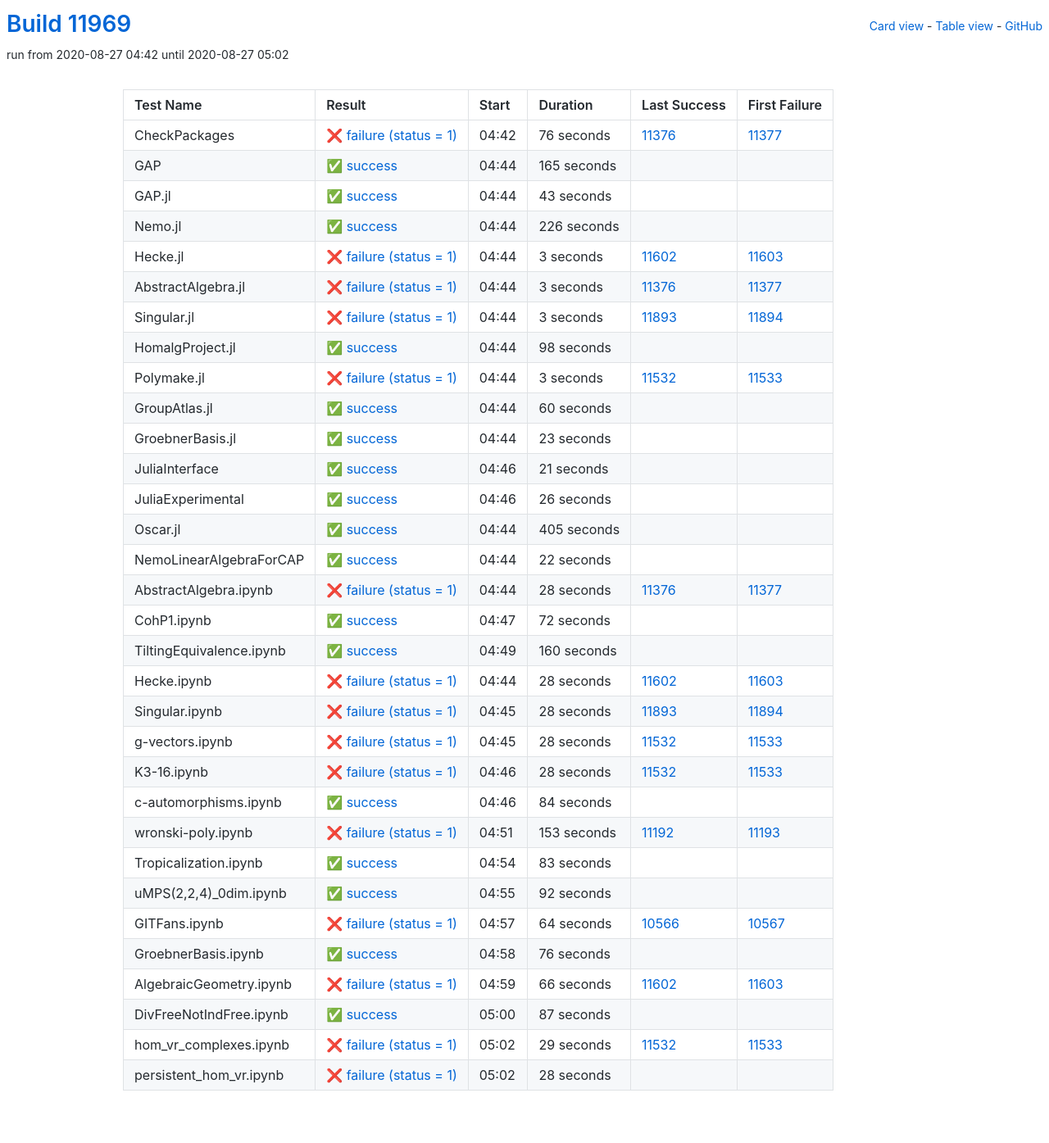
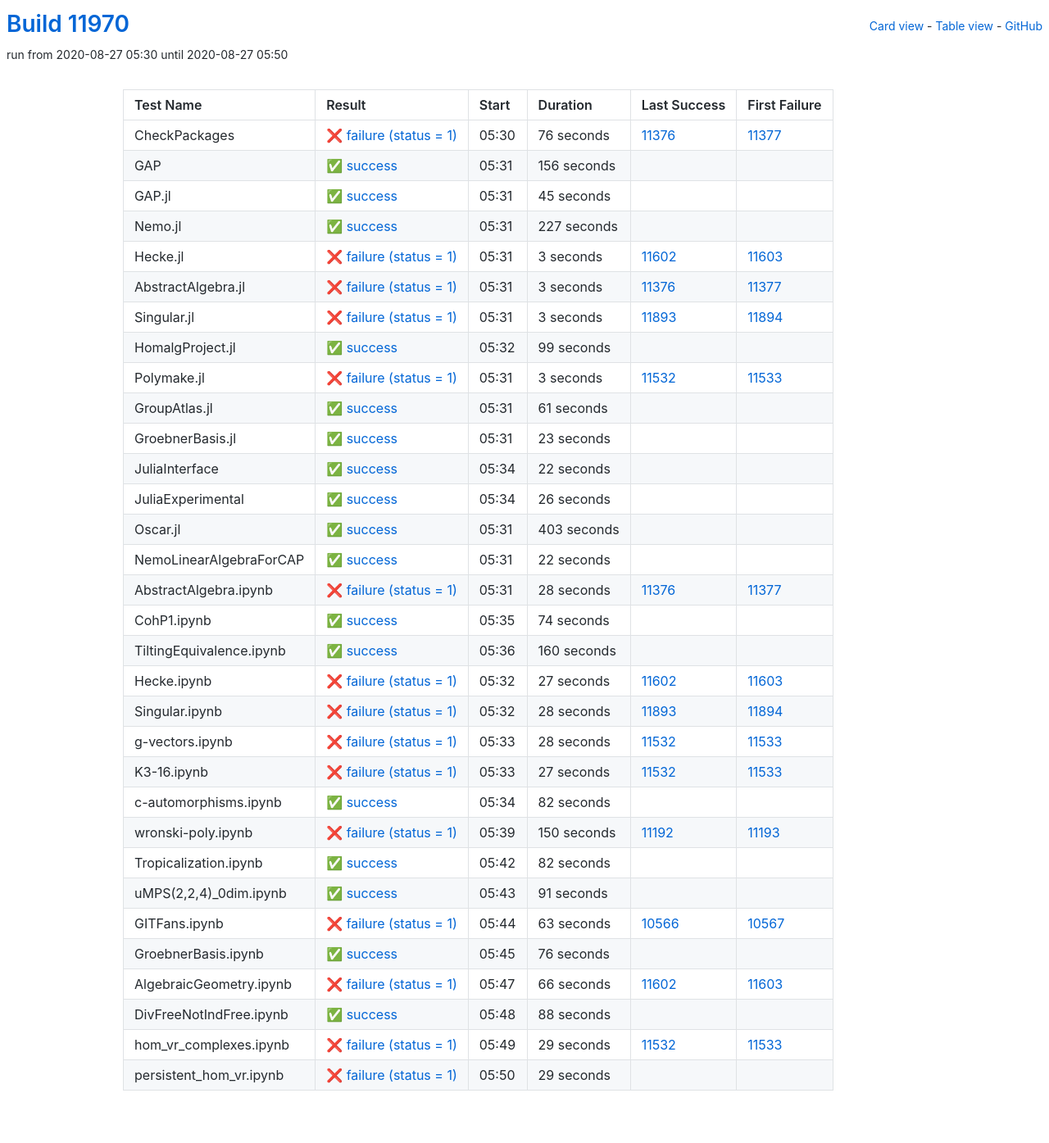
Before and after one commit to oscar-system/oscar-ci-status, a Jekyll site: the page built from table.html, in a window 1280 px wide. Shown: the whole page at 82% size. Built offline with Jekyll 4.4.1, drawn with Linux system fonts in a browser that asks for light colours.

Commit message:
Build #11970

```diff
--- a/_data/ci.yml
+++ b/_data/ci.yml
@@ -1,6 +1,6 @@
 ---
-build: 11969
-build_url: https://oscarci.mathematik.uni-kl.de/job/oscar/11969/
+build: 11970
+build_url: https://oscarci.mathematik.uni-kl.de/job/oscar/11970/
 job: oscar
 organization: oscar-system
 repo: oscar-ci-status
@@ -8,8 +8,8 @@
 tests:
 - name: CheckPackages
   id: checkpackages
-  log: https://oscarci.mathematik.uni-kl.de/job/oscar/11969/artifact/logs/build-11969/CheckPackages.log
-  start: 2020-08-27 04:42
+  log: https://oscarci.mathematik.uni-kl.de/job/oscar/11970/artifact/logs/build-11970/CheckPackages.log
+  start: 2020-08-27 05:30
   success: false
   exitcode: 1
   status: failure
@@ -20,44 +20,44 @@
   first_failure_url: https://oscarci.mathematik.uni-kl.de/job/oscar/11377/
 - name: GAP
   id: gap
-  log: https://oscarci.mathematik.uni-kl.de/job/oscar/11969/artifact/logs/build-11969/GAP.log
-  start: 2020-08-27 04:44
+  log: https://oscarci.mathematik.uni-kl.de/job/oscar/11970/artifact/logs/build-11970/GAP.log
+  start: 2020-08-27 05:31
   success: true
   exitcode: 0
   status: success
-  duration: 165
+  duration: 156
   last_success: false
   last_success_url:
   first_failure: false
   first_failure_url:
 - name: GAP.jl
   id: gap-jl
-  log: https://oscarci.mathematik.uni-kl.de/job/oscar/11969/artifact/logs/build-11969/GAP.jl.log
-  start: 2020-08-27 04:44
+  log: https://oscarci.mathematik.uni-kl.de/job/oscar/11970/artifact/logs/build-11970/GAP.jl.log
+  start: 2020-08-27 05:31
   success: true
   exitcode: 0
   status: success
-  duration: 43
+  duration: 45
   last_success: false
   last_success_url:
   first_failure: false
   first_failure_url:
 - name: Nemo.jl
   id: nemo-jl
-  log: https://oscarci.mathematik.uni-kl.de/job/oscar/11969/artifact/logs/build-11969/Nemo.jl.log
-  start: 2020-08-27 04:44
+  log: https://oscarci.mathematik.uni-kl.de/job/oscar/11970/artifact/logs/build-11970/Nemo.jl.log
+  start: 2020-08-27 05:31
   success: true
   exitcode: 0
   status: success
-  duration: 226
+  duration: 227
   last_success: false
   last_success_url:
   first_failure: false
   first_failure_url:
 - name: Hecke.jl
   id: hecke-jl
-  log: https://oscarci.mathematik.uni-kl.de/job/oscar/11969/artifact/logs/build-11969/Hecke.jl.log
-  start: 2020-08-27 04:44
+  log: https://oscarci.mathematik.uni-kl.de/job/oscar/11970/artifact/logs/build-11970/Hecke.jl.log
+  start: 2020-08-27 05:31
   success: false
   exitcode: 1
   status: failure
@@ -68,8 +68,8 @@
   first_failure_url: https://oscarci.mathematik.uni-kl.de/job/oscar/11603/
 - name: AbstractAlgebra.jl
   id: abstractalgebra-jl
-  log: https://oscarci.mathematik.uni-kl.de/job/oscar/11969/artifact/logs/build-11969/AbstractAlgebra.jl.log
-  start: 2020-08-27 04:44
+  log: https://oscarci.mathematik.uni-kl.de/job/oscar/11970/artifact/logs/build-11970/AbstractAlgebra.jl.log
+  start: 2020-08-27 05:31
   success: false
   exitcode: 1
   status: failure
@@ -80,8 +80,8 @@
   first_failure_url: https://oscarci.mathematik.uni-kl.de/job/oscar/11377/
 - name: Singular.jl
   id: singular-jl
-  log: https://oscarci.mathematik.uni-kl.de/job/oscar/11969/artifact/logs/build-11969/Singular.jl.log
-  start: 2020-08-27 04:44
+  log: https://oscarci.mathematik.uni-kl.de/job/oscar/11970/artifact/logs/build-11970/Singular.jl.log
+  start: 2020-08-27 05:31
   success: false
   exitcode: 1
   status: failure
@@ -92,20 +92,20 @@
   first_failure_url: https://oscarci.mathematik.uni-kl.de/job/oscar/11894/
 - name: HomalgProject.jl
   id: homalgproject-jl
-  log: https://oscarci.mathematik.uni-kl.de/job/oscar/11969/artifact/logs/build-11969/HomalgProject.jl.log
-  start: 2020-08-27 04:44
+  log: https://oscarci.mathematik.uni-kl.de/job/oscar/11970/artifact/logs/build-11970/HomalgProject.jl.log
+  start: 2020-08-27 05:32
   success: true
   exitcode: 0
   status: success
-  duration: 98
+  duration: 99
   last_success: false
   last_success_url:
   first_failure: false
   first_failure_url:
 - name: Polymake.jl
   id: polymake-jl
-  log: https://oscarci.mathematik.uni-kl.de/job/oscar/11969/artifact/logs/build-11969/Polymake.jl.log
-  start: 2020-08-27 04:44
+  log: https://oscarci.mathematik.uni-kl.de/job/oscar/11970/artifact/logs/build-11970/Polymake.jl.log
+  start: 2020-08-27 05:31
   success: false
   exitcode: 1
   status: failure
@@ -116,20 +116,20 @@
   first_failure_url: https://oscarci.mathematik.uni-kl.de/job/oscar/11533/
 - name: GroupAtlas.jl
   id: groupatlas-jl
-  log: https://oscarci.mathematik.uni-kl.de/job/oscar/11969/artifact/logs/build-11969/GroupAtlas.jl.log
-  start: 2020-08-27 04:44
+  log: https://oscarci.mathematik.uni-kl.de/job/oscar/11970/artifact/logs/build-11970/GroupAtlas.jl.log
+  start: 2020-08-27 05:31
   success: true
   exitcode: 0
   status: success
-  duration: 60
+  duration: 61
   last_success: false
   last_success_url:
   first_failure: false
   first_failure_url:
 - name: GroebnerBasis.jl
   id: groebnerbasis-jl
-  log: https://oscarci.mathematik.uni-kl.de/job/oscar/11969/artifact/logs/build-11969/GroebnerBasis.jl.log
-  start: 2020-08-27 04:44
+  log: https://oscarci.mathematik.uni-kl.de/job/oscar/11970/artifact/logs/build-11970/GroebnerBasis.jl.log
+  start: 2020-08-27 05:31
   success: true
   exitcode: 0
   status: success
@@ -140,20 +140,20 @@
   first_failure_url:
 - name: JuliaInterface
   id: juliainterface
-  log: https://oscarci.mathematik.uni-kl.de/job/oscar/11969/artifact/logs/build-11969/JuliaInterface.log
-  start: 2020-08-27 04:46
+  log: https://oscarci.mathematik.uni-kl.de/job/oscar/11970/artifact/logs/build-11970/JuliaInterface.log
+  start: 2020-08-27 05:34
   success: true
   exitcode: 0
   status: success
-  duration: 21
+  duration: 22
   last_success: false
   last_success_url:
   first_failure: false
   first_failure_url:
 - name: JuliaExperimental
   id: juliaexperimental
-  log: https://oscarci.mathematik.uni-kl.de/job/oscar/11969/artifact/logs/build-11969/JuliaExperimental.log
-  start: 2020-08-27 04:46
+  log: https://oscarci.mathematik.uni-kl.de/job/oscar/11970/artifact/logs/build-11970/JuliaExperimental.log
+  start: 2020-08-27 05:34
   success: true
   exitcode: 0
   status: success
@@ -164,20 +164,20 @@
   first_failure_url:
 - name: Oscar.jl
   id: oscar-jl
-  log: https://oscarci.mathematik.uni-kl.de/job/oscar/11969/artifact/logs/build-11969/Oscar.jl.log
-  start: 2020-08-27 04:44
+  log: https://oscarci.mathematik.uni-kl.de/job/oscar/11970/artifact/logs/build-11970/Oscar.jl.log
+  start: 2020-08-27 05:31
   success: true
   exitcode: 0
   status: success
-  duration: 405
+  duration: 403
   last_success: false
   last_success_url:
   first_failure: false
   first_failure_url:
 - name: NemoLinearAlgebraForCAP
   id: nemolinearalgebraforcap
-  log: https://oscarci.mathematik.uni-kl.de/job/oscar/11969/artifact/logs/build-11969/NemoLinearAlgebraForCAP.log
-  start: 2020-08-27 04:44
+  log: https://oscarci.mathematik.uni-kl.de/job/oscar/11970/artifact/logs/build-11970/NemoLinearAlgebraForCAP.log
+  start: 2020-08-27 05:31
   success: true
   exitcode: 0
   status: success
@@ -188,8 +188,8 @@
   first_failure_url:
 - name: AbstractAlgebra.ipynb
   id: abstractalgebra-ipynb
-  log: https://oscarci.mathematik.uni-kl.de/job/oscar/11969/artifact/logs/build-11969/AbstractAlgebra.ipynb.log
-  start: 2020-08-27 04:44
+  log: https://oscarci.mathematik.uni-kl.de/job/oscar/11970/artifact/logs/build-11970/AbstractAlgebra.ipynb.log
+  start: 2020-08-27 05:31
   success: false
   exitcode: 1
   status: failure
@@ -200,20 +200,20 @@
   first_failure_url: https://oscarci.mathematik.uni-kl.de/job/oscar/11377/
 - name: CohP1.ipynb
   id: cohp1-ipynb
-  log: https://oscarci.mathematik.uni-kl.de/job/oscar/11969/artifact/logs/build-11969/CohP1.ipynb.log
-  start: 2020-08-27 04:47
+  log: https://oscarci.mathematik.uni-kl.de/job/oscar/11970/artifact/logs/build-11970/CohP1.ipynb.log
+  start: 2020-08-27 05:35
   success: true
   exitcode: 0
   status: success
-  duration: 72
+  duration: 74
   last_success: false
   last_success_url:
   first_failure: false
   first_failure_url:
 - name: TiltingEquivalence.ipynb
   id: tiltingequivalence-ipynb
-  log: https://oscarci.mathematik.uni-kl.de/job/oscar/11969/artifact/logs/build-11969/TiltingEquivalence.ipynb.log
-  start: 2020-08-27 04:49
+  log: https://oscarci.mathematik.uni-kl.de/job/oscar/11970/artifact/logs/build-11970/TiltingEquivalence.ipynb.log
+  start: 2020-08-27 05:36
   success: true
   exitcode: 0
   status: success
@@ -224,20 +224,20 @@
   first_failure_url:
 - name: Hecke.ipynb
   id: hecke-ipynb
-  log: https://oscarci.mathematik.uni-kl.de/job/oscar/11969/artifact/logs/build-11969/Hecke.ipynb.log
-  start: 2020-08-27 04:44
+  log: https://oscarci.mathematik.uni-kl.de/job/oscar/11970/artifact/logs/build-11970/Hecke.ipynb.log
+  start: 2020-08-27 05:32
   success: false
   exitcode: 1
   status: failure
-  duration: 28
+  duration: 27
   last_success: 11602
   last_success_url: https://oscarci.mathematik.uni-kl.de/job/oscar/11602/
   first_failure: 11603
   first_failure_url: https://oscarci.mathematik.uni-kl.de/job/oscar/11603/
 - name: Singular.ipynb
   id: singular-ipynb
-  log: https://oscarci.mathematik.uni-kl.de/job/oscar/11969/artifact/logs/build-11969/Singular.ipynb.log
-  start: 2020-08-27 04:45
+  log: https://oscarci.mathematik.uni-kl.de/job/oscar/11970/artifact/logs/build-11970/Singular.ipynb.log
+  start: 2020-08-27 05:32
   success: false
   exitcode: 1
   status: failure
@@ -248,8 +248,8 @@
   first_failure_url: https://oscarci.mathematik.uni-kl.de/job/oscar/11894/
 - name: g-vectors.ipynb
   id: g-vectors-ipynb
-  log: https://oscarci.mathematik.uni-kl.de/job/oscar/11969/artifact/logs/build-11969/g-vectors.ipynb.log
-  start: 2020-08-27 04:45
+  log: https://oscarci.mathematik.uni-kl.de/job/oscar/11970/artifact/logs/build-11970/g-vectors.ipynb.log
+  start: 2020-08-27 05:33
   success: false
   exitcode: 1
   status: failure
@@ -260,80 +260,80 @@
   first_failure_url: https://oscarci.mathematik.uni-kl.de/job/oscar/11533/
 - name: K3-16.ipynb
   id: k3-16-ipynb
-  log: https://oscarci.mathematik.uni-kl.de/job/oscar/11969/artifact/logs/build-11969/K3-16.ipynb.log
-  start: 2020-08-27 04:46
+  log: https://oscarci.mathematik.uni-kl.de/job/oscar/11970/artifact/logs/build-11970/K3-16.ipynb.log
+  start: 2020-08-27 05:33
   success: false
   exitcode: 1
   status: failure
-  duration: 28
+  duration: 27
   last_success: 11532
   last_success_url: https://oscarci.mathematik.uni-kl.de/job/oscar/11532/
   first_failure: 11533
   first_failure_url: https://oscarci.mathematik.uni-kl.de/job/oscar/11533/
 - name: c-automorphisms.ipynb
   id: c-automorphisms-ipynb
-  log: https://oscarci.mathematik.uni-kl.de/job/oscar/11969/artifact/logs/build-11969/c-automorphisms.ipynb.log
-  start: 2020-08-27 04:46
+  log: https://oscarci.mathematik.uni-kl.de/job/oscar/11970/artifact/logs/build-11970/c-automorphisms.ipynb.log
+  start: 2020-08-27 05:34
   success: true
   exitcode: 0
   status: success
-  duration: 84
+  duration: 82
   last_success: false
   last_success_url:
   first_failure: false
   first_failure_url:
 - name: wronski-poly.ipynb
   id: wronski-poly-ipynb
-  log: https://oscarci.mathematik.uni-kl.de/job/oscar/11969/artifact/logs/build-11969/wronski-poly.ipynb.log
-  start: 2020-08-27 04:51
+  log: https://oscarci.mathematik.uni-kl.de/job/oscar/11970/artifact/logs/build-11970/wronski-poly.ipynb.log
+  start: 2020-08-27 05:39
   success: false
   exitcode: 1
   status: failure
-  duration: 153
+  duration: 150
   last_success: 11192
   last_success_url: https://oscarci.mathematik.uni-kl.de/job/oscar/11192/
   first_failure: 11193
   first_failure_url: https://oscarci.mathematik.uni-kl.de/job/oscar/11193/
 - name: Tropicalization.ipynb
   id: tropicalization-ipynb
-  log: https://oscarci.mathematik.uni-kl.de/job/oscar/11969/artifact/logs/build-11969/Tropicalization.ipynb.log
-  start: 2020-08-27 04:54
+  log: https://oscarci.mathematik.uni-kl.de/job/oscar/11970/artifact/logs/build-11970/Tropicalization.ipynb.log
+  start: 2020-08-27 05:42
   success: true
   exitcode: 0
   status: success
-  duration: 83
+  duration: 82
   last_success: false
   last_success_url:
   first_failure: false
   first_failure_url:
 - name: uMPS(2,2,4)_0dim.ipynb
   id: umps-2-2-4-0dim-ipynb
-  log: https://oscarci.mathematik.uni-kl.de/job/oscar/11969/artifact/logs/build-11969/uMPS-2-2-4-_0dim.ipynb.log
-  start: 2020-08-27 04:55
+  log: https://oscarci.mathematik.uni-kl.de/job/oscar/11970/artifact/logs/build-11970/uMPS-2-2-4-_0dim.ipynb.log
+  start: 2020-08-27 05:43
   success: true
   exitcode: 0
   status: success
-  duration: 92
+  duration: 91
   last_success: false
   last_success_url:
   first_failure: false
   first_failure_url:
 - name: GITFans.ipynb
   id: gitfans-ipynb
-  log: https://oscarci.mathematik.uni-kl.de/job/oscar/11969/artifact/logs/build-11969/GITFans.ipynb.log
-  start: 2020-08-27 04:57
+  log: https://oscarci.mathematik.uni-kl.de/job/oscar/11970/artifact/logs/build-11970/GITFans.ipynb.log
+  start: 2020-08-27 05:44
   success: false
   exitcode: 1
   status: failure
-  duration: 64
+  duration: 63
   last_success: 10566
   last_success_url: https://oscarci.mathematik.uni-kl.de/job/oscar/10566/
   first_failure: 10567
   first_failure_url: https://oscarci.mathematik.uni-kl.de/job/oscar/10567/
 - name: GroebnerBasis.ipynb
   id: groebnerbasis-ipynb
-  log: https://oscarci.mathematik.uni-kl.de/job/oscar/11969/artifact/logs/build-11969/GroebnerBasis.ipynb.log
-  start: 2020-08-27 04:58
+  log: https://oscarci.mathematik.uni-kl.de/job/oscar/11970/artifact/logs/build-11970/GroebnerBasis.ipynb.log
+  start: 2020-08-27 05:45
   success: true
   exitcode: 0
   status: success
@@ -344,8 +344,8 @@
   first_failure_url:
 - name: AlgebraicGeometry.ipynb
   id: algebraicgeometry-ipynb
-  log: https://oscarci.mathematik.uni-kl.de/job/oscar/11969/artifact/logs/build-11969/AlgebraicGeometry.ipynb.log
-  start: 2020-08-27 04:59
+  log: https://oscarci.mathematik.uni-kl.de/job/oscar/11970/artifact/logs/build-11970/AlgebraicGeometry.ipynb.log
+  start: 2020-08-27 05:47
   success: false
   exitcode: 1
   status: failure
@@ -356,20 +356,20 @@
   first_failure_url: https://oscarci.mathematik.uni-kl.de/job/oscar/11603/
 - name: DivFreeNotIndFree.ipynb
   id: divfreenotindfree-ipynb
-  log: https://oscarci.mathematik.uni-kl.de/job/oscar/11969/artifact/logs/build-11969/DivFreeNotIndFree.ipynb.log
-  start: 2020-08-27 05:00
+  log: https://oscarci.mathematik.uni-kl.de/job/oscar/11970/artifact/logs/build-11970/DivFreeNotIndFree.ipynb.log
+  start: 2020-08-27 05:48
   success: true
   exitcode: 0
   status: success
-  duration: 87
+  duration: 88
   last_success: false
   last_success_url:
   first_failure: false
   first_failure_url:
 - name: hom_vr_complexes.ipynb
   id: hom-vr-complexes-ipynb
-  log: https://oscarci.mathematik.uni-kl.de/job/oscar/11969/artifact/logs/build-11969/hom_vr_complexes.ipynb.log
-  start: 2020-08-27 05:02
+  log: https://oscarci.mathematik.uni-kl.de/job/oscar/11970/artifact/logs/build-11970/hom_vr_complexes.ipynb.log
+  start: 2020-08-27 05:49
   success: false
   exitcode: 1
   status: failure
@@ -380,12 +380,12 @@
   first_failure_url: https://oscarci.mathematik.uni-kl.de/job/oscar/11533/
 - name: persistent_hom_vr.ipynb
   id: persistent-hom-vr-ipynb
-  log: https://oscarci.mathematik.uni-kl.de/job/oscar/11969/artifact/logs/build-11969/persistent_hom_vr.ipynb.log
-  start: 2020-08-27 05:02
+  log: https://oscarci.mathematik.uni-kl.de/job/oscar/11970/artifact/logs/build-11970/persistent_hom_vr.ipynb.log
+  start: 2020-08-27 05:50
   success: false
   exitcode: 1
   status: failure
-  duration: 28
+  duration: 29
   last_success: false
   last_success_url:
   first_failure: false
```
Also changed, not shown: README.md.
